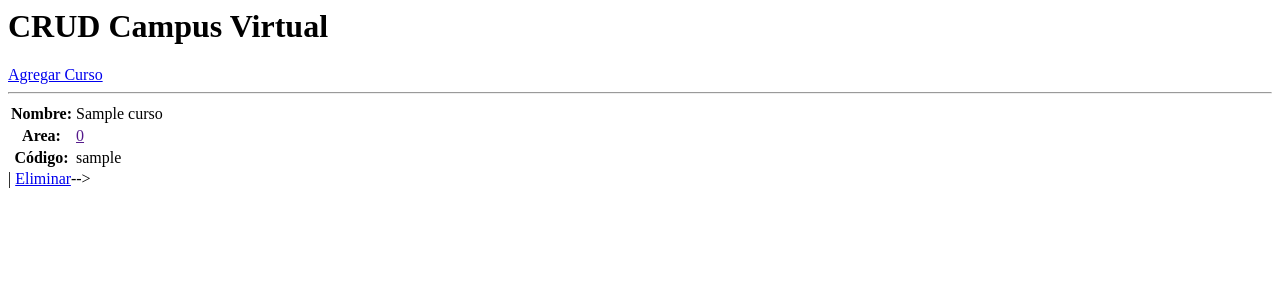
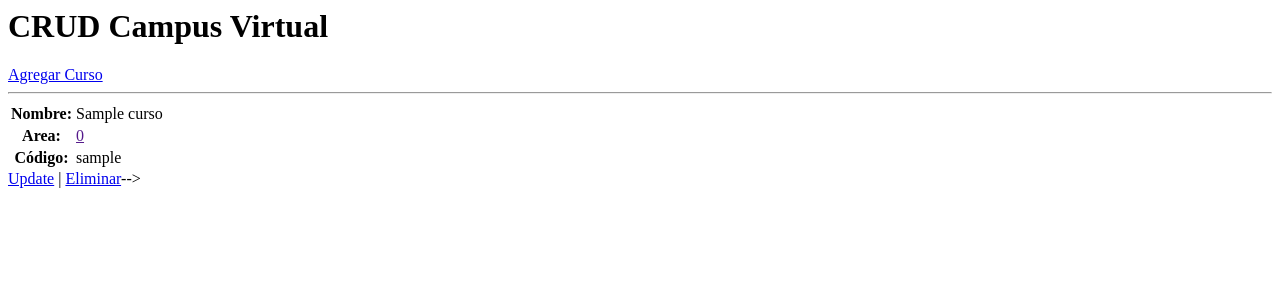
Before and after one commit to anderojas1/campus_virtual, a Django app: a page that uses templates/moodle/curso_detail.html in a window 1280 px wide. Shown: the top 300 px of the page. Run offline with Django 3.2, Linux system fonts and the light colour scheme; tables that the repository leaves empty hold one stand-in row (values such as "Sample post").

Commit message:
update de curso hecho

```diff
--- a/campus_virtual/urls.py
+++ b/campus_virtual/urls.py
@@ -15,7 +15,7 @@ Including another URLconf
 """
 from django.conf.urls import include, url, patterns
 from django.contrib import admin
-from moodle.views import CrearCurso, VerCurso, BorrarCurso, ListaCursos
+from moodle.views import CrearCurso, VerCurso, BorrarCurso, ListaCursos, EditarCurso
 
 
 cursos_url = patterns ('',
@@ -23,6 +23,8 @@ cursos_url = patterns ('',
     url(r'^$', VerCurso.as_view(), name = 'ver_curso'),
     url(r'^delete$', BorrarCurso.as_view(), name = 'borrar_curso'),
     url(r'^listados$', ListaCursos.as_view(), name = 'listado_cursos'),
+    url(r'^update$', EditarCurso.as_view(), name = 'update_curso'),
+
 
 
 )
--- a/templates/moodle/curso_detail.html
+++ b/templates/moodle/curso_detail.html
@@ -8,5 +8,5 @@
 <tr><th>Area:</th><td><a href="{{object.curso.get_absolute_url}}">{{object.area}}</a></td></tr>
 <tr><th>Código:</th><td>{{object.slug}}</td></tr>
 </table>
- | <a href="{{object.get_delete_url}}">Eliminar</a>-->
+<a href="{{object.get_update_url}}">Update</a> | <a href="{{object.get_delete_url}}">Eliminar</a>-->
 {% endblock %}
```
